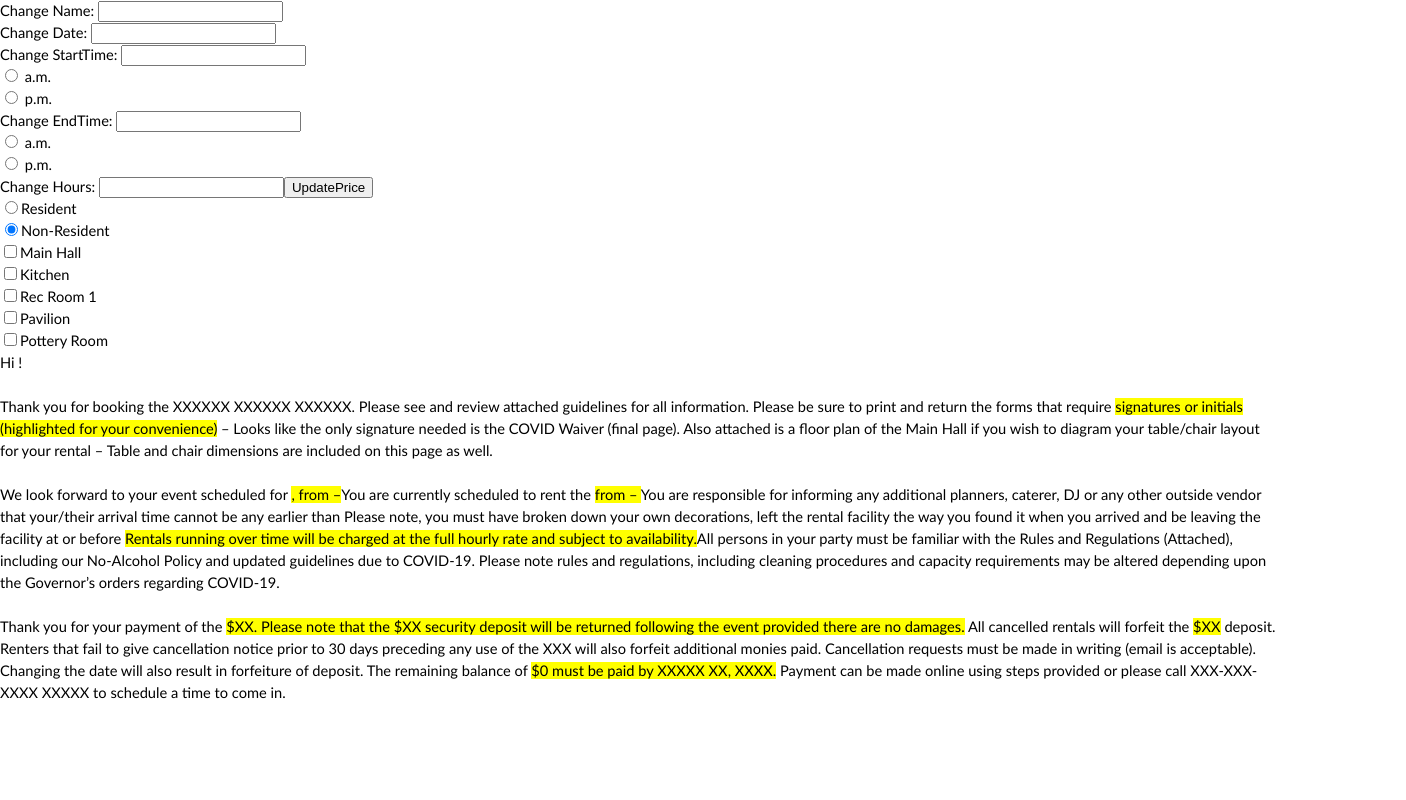
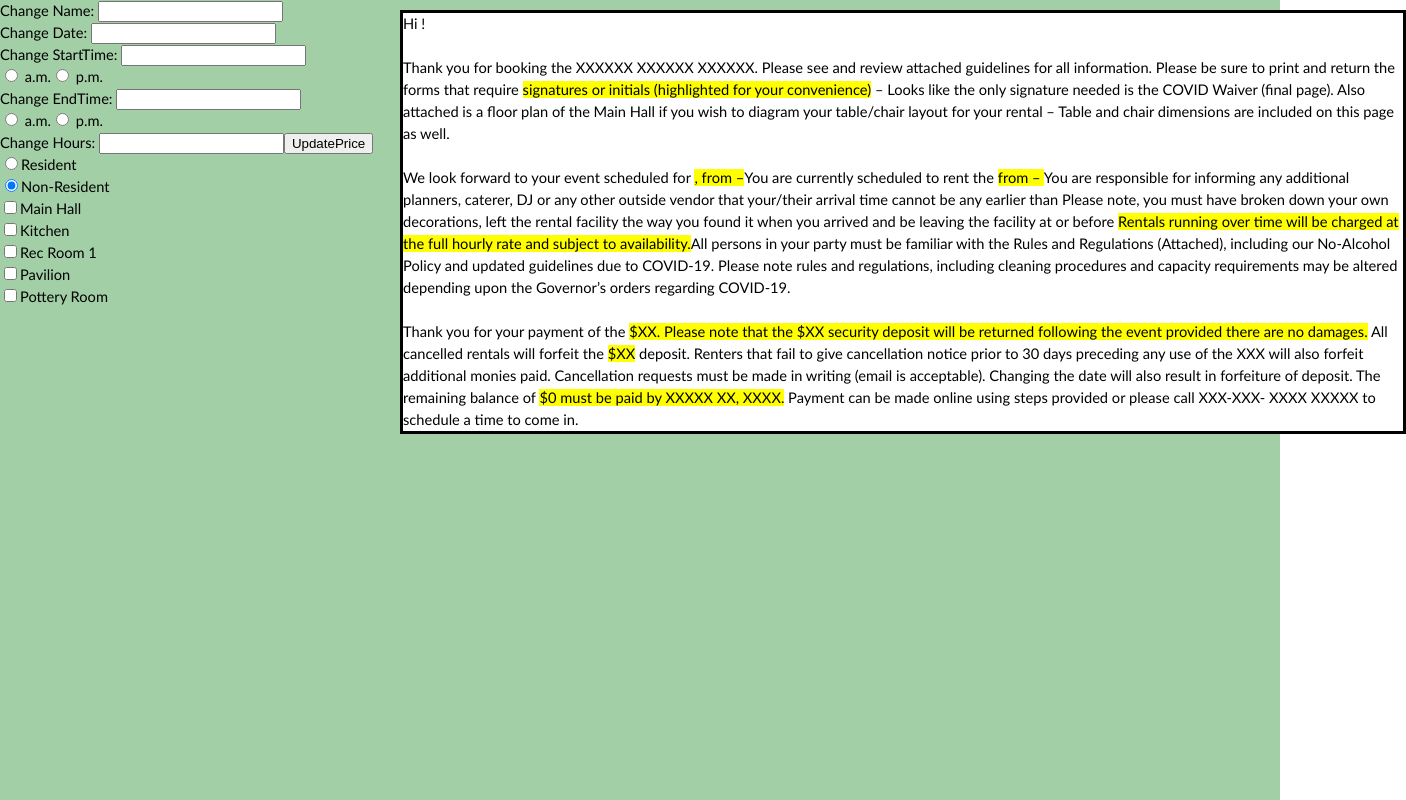
Before and after one commit to mlorang/Confirmation-Email, a React (Create React App) app: page / in a window 1280 px wide. Shown: the top 800 px of the page, 1406 px wide, since content can reach past the window. Built offline with nearby package versions, Linux system fonts and the light colour scheme.

Commit message:
css update

```diff
--- a/src/App.tsx
+++ b/src/App.tsx
@@ -6,6 +6,7 @@ import ChangeEventTime from "./components/ChangeEventTime";
 import ChangeRenterName from "./components/ChangeRenterName";
 import EventBalanceDue from "./components/EventBalanceDue";
 import EventDateTimeRoom from "./components/EventDateTimeRoom";
+import EventEndText from "./components/EventEndText";
 import EventName from "./components/EventName";
 import "./style.css";
 
@@ -22,8 +23,7 @@ function App(): JSX.Element {
   const [price, setPrice] = useState<number>(0);
 
   return (
-    <div>
-      <div className="body">
+    <div className="app">
       <ChangeRenterName name={name} setName={setName}></ChangeRenterName>
 
       <ChangeEventDate date={date} setDate={setDate}></ChangeEventDate>
@@ -49,7 +49,8 @@ function App(): JSX.Element {
       ></ChangeEventPrice>
 
       <ChangeEventRoom rooms={rooms} setRooms={setRooms}></ChangeEventRoom>
-
+      <div className="backgroundText">
+        <div className="emailBody">
           <EventName name={name}></EventName>
 
           <EventDateTimeRoom
@@ -62,6 +63,8 @@ function App(): JSX.Element {
           ></EventDateTimeRoom>
 
           <EventBalanceDue price={price}></EventBalanceDue>
+          {/*<EventEndText></EventEndText>*/}
+        </div>
       </div>
     </div>
   );
--- a/src/components/ChangeDate.tsx
+++ b/src/components/ChangeDate.tsx
@@ -12,7 +12,7 @@ function ChangeDate({ date, setDate }: SetDate) {
   }
   return (
     <div>
-      <Form.Label> Change Date: </Form.Label>
+      <Form.Label> Change Date:</Form.Label>
       <Form.Control value={date} onChange={updateDate} />
     </div>
   );
--- a/src/components/ChangeEventPrice.tsx
+++ b/src/components/ChangeEventPrice.tsx
@@ -44,7 +44,6 @@ function ChangeEventPrice({
       <Button onClick={updatePrice}>UpdatePrice</Button>
       {RESIDENTS.map((choice: string) => (
         <Form.Check
-          inline
           type="radio"
           onChange={updateResident}
           label={choice}
--- a/src/components/ChangeEventRoom.tsx
+++ b/src/components/ChangeEventRoom.tsx
@@ -10,7 +10,7 @@ function ChangeRoom({ rooms, setRooms }: AllRooms) {
   const ROOMS = [
     "Main Hall",
     "Kitchen",
-    "Rec Room 1 ",
+    "Rec Room 1",
     "Pavilion",
     "Pottery Room",
   ];
@@ -35,8 +35,6 @@ function ChangeRoom({ rooms, setRooms }: AllRooms) {
       index === true ? text.push(ROOMS[position]) : 0
     );
     setRooms(text.join(" and "));
-    console.log(text.join(" and "));
-    console.log(updateCheckedState);
   }
 
   return (
@@ -44,7 +42,6 @@ function ChangeRoom({ rooms, setRooms }: AllRooms) {
       <Form.Group controlId="formAnswerbox">
         {ROOMS.map((choice: string, index: number) => (
           <Form.Check
-            inline
             type="checkbox"
             label={choice}
             value={choice}
--- a/src/components/ChangeEventTime.tsx
+++ b/src/components/ChangeEventTime.tsx
@@ -44,9 +44,10 @@ function ChangeEventTime({
       <div>
         <Form.Label> Change StartTime: </Form.Label>
         <Form.Control value={startTime} onChange={updateStartTime} />
+        <br></br>
         {TIMEPERIOD.map((choice: string) => (
           <Form.Check
-            inline
+            style={{ overflow: "auto", float: "left" }}
             type="radio"
             onChange={updateStartTimePeriod}
             label={choice}
@@ -55,11 +56,14 @@ function ChangeEventTime({
           />
         ))}
       </div>
+      <br></br>
       <div>
         <Form.Label> Change EndTime: </Form.Label>
         <Form.Control value={endTime} onChange={updateEndTime} />
+        <br></br>
         {TIMEPERIOD.map((choice: string) => (
           <Form.Check
+            style={{ overflow: "auto", float: "left" }}
             type="radio"
             onChange={updateEndTimePeriod}
             label={choice}
@@ -68,6 +72,7 @@ function ChangeEventTime({
           />
         ))}
       </div>
+      <br></br>
     </div>
   );
 }
--- a/src/components/EventDateTimeRoom.tsx
+++ b/src/components/EventDateTimeRoom.tsx
@@ -41,9 +41,8 @@ function EventDateTimeAndRoom({
       facility at or before{" "}
       <mark>
         {endTime}
-        {endTimePeriod}
-        Rentals running over time will be charged at the full hourly rate and
-        subject to availability.
+        {endTimePeriod + " "} Rentals running over time will be charged at the
+        full hourly rate and subject to availability.
       </mark>
       All persons in your party must be familiar with the Rules and Regulations
       (Attached), including our No-Alcohol Policy and updated guidelines due to
--- /dev/null
+++ b/src/components/EventEndText.tsx
@@ -0,0 +1,49 @@
+import React from "react";
+
+function EventEndText() {
+  return (
+    <div>
+      <br></br>
+      Steps to pay online: Your rental has been entered into our Registration
+      System. If you did not create your own account, you should have
+      automatically received a “Password auto-generated” email to the email
+      address provided on your permit. If you did not receive this email, please
+      contact us at 302-366-7000 x1047.{" "}
+      <ol>
+        <li>
+          Follow the steps on the “Password Auto-generated” email to log in to
+          your account.
+        </li>{" "}
+        <li>
+          You can also access your account by clicking www.Newarkde.gov/play
+        </li>{" "}
+        <ol>
+          <li>Click on the blue “Register Today”</li>{" "}
+          <li>Click on ‘Login’ in the upper right of the page</li>
+        </ol>{" "}
+        <li>
+          {" "}
+          Enter email (Email listed on permit) and auto-generated password. You
+          can change this once you are in your account.
+        </li>
+        <ol>
+          <li>
+            Once you are logged in, there should be a note of Balance Due Soon:
+          </li>
+          <li>Click Pay </li> <li>Click Add to Cart</li>{" "}
+          <li>Click Check Out</li> <li>Click Continue to Payment</li>{" "}
+          <li>Follow Prompts for payment, click Make a Payment</li>
+        </ol>
+      </ol>
+      For any questions, please contact us at 302-366-7000 x1047, or reply all!
+      <br></br>
+      <br></br>
+      Thank you and have a wonderful week!<br></br> <br></br>William Johnson
+      Recreation Supervisor, George Wilson Center <br></br>City of Newark Parks
+      & Recreation Department <br></br>302-366-7000 x1047 |
+      wjohnson@newark.de.us <br></br>www.NewarkDe.gov/play |@CityofNewarkDE
+    </div>
+  );
+}
+
+export default EventEndText;
--- a/src/style.css
+++ b/src/style.css
@@ -4,7 +4,44 @@ body {
   font-size: 14.667px;
   line-height: 1.5;
 }
-setFields {
+
+.app{
+  height: 1000px;
+  background-color: #A3CFA7;
+}
+
+.emailBody {
+  text-align: left;
+  font-family: Calibri, sans-serif;
+  font-size: 14.667px;
+  line-height: 1.5;
+  width: 1000px;
+  left: 400px;
+  position: absolute;
+  top: 10px;
+  background-color: white;
+  border-style: solid;
+}
+
+.setFields {
   margin-top: auto;
   padding-top: 20px;
+  overflow:auto;
+  float:inline-end;
 }
+
+
+dt {
+  display: block;
+  float: left;
+  width: 100px;
+  text-align: right;
+}
+
+dt:after {
+  content: ':';
+}
+
+dd {
+  display: block;
+}
```
Lines whose indentation alone changed are shown as unchanged.
